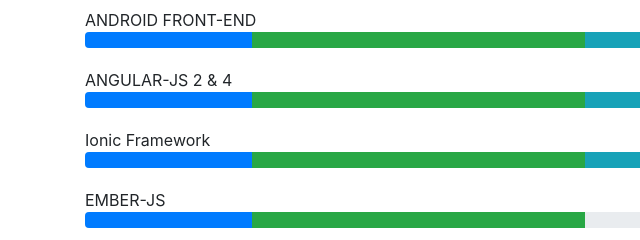
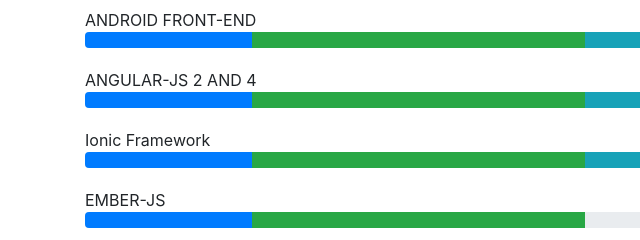
Before and after one commit to rahmakevo/portfolio, a plain HTML site: page index.html in a window 1280 px wide. Shown: the part 2626-2866 px from the top of the page, 0-640 px from the left. Drawn offline with nearby package versions, Linux system fonts and the light colour scheme.

Commit message:
making changes on expertise

```diff
--- a/index.html
+++ b/index.html
@@ -330,7 +330,7 @@
 
     <section class="visible">
       <div class="container">
-        <h10>ANGULAR-JS 2 & 4</h10>
+        <h10>ANGULAR-JS 2 AND 4</h10>
         <div class="progress">
           <div class="progress-bar" role="progressbar" style="width: 15%" aria-valuenow="15" aria-valuemin="0" aria-valuemax="100"></div>
           <div class="progress-bar bg-success" role="progressbar" style="width: 30%" aria-valuenow="30" aria-valuemin="0" aria-valuemax="100"></div>
```
